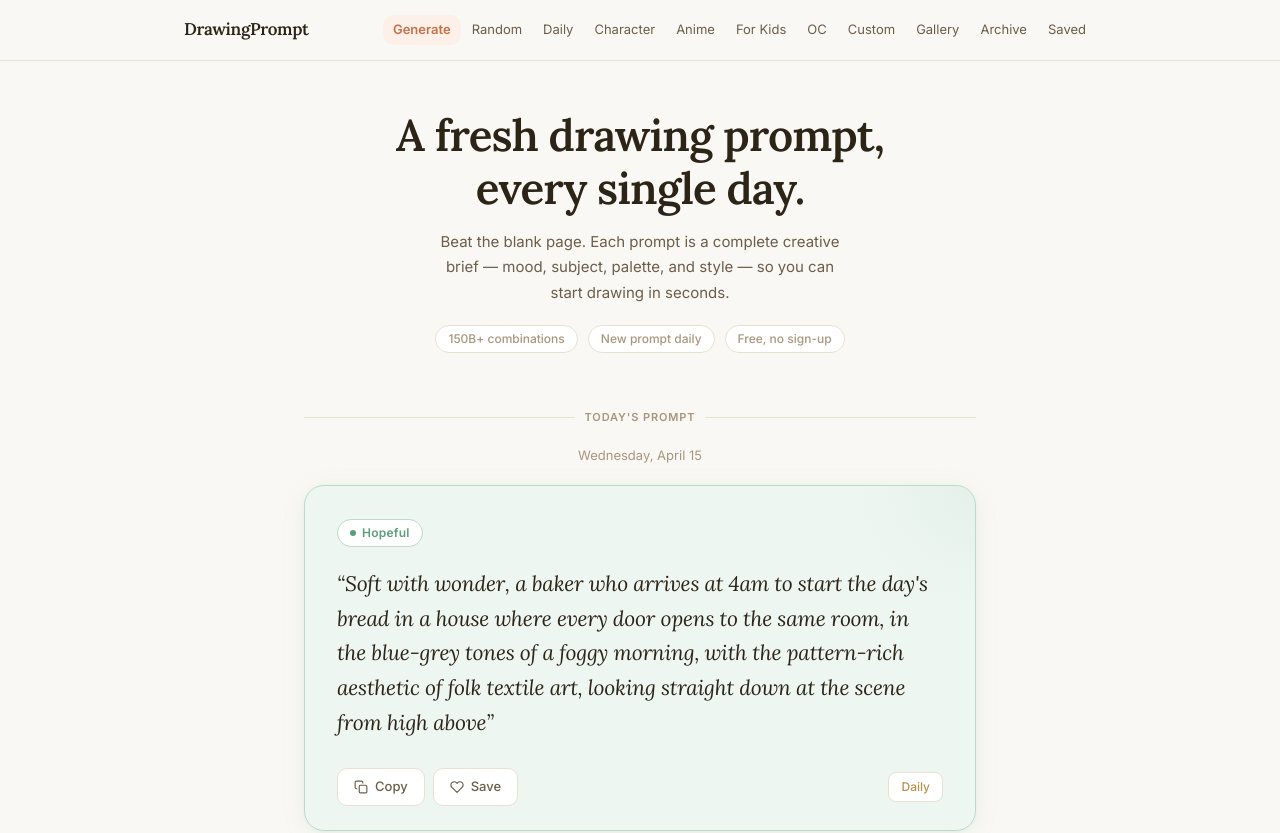
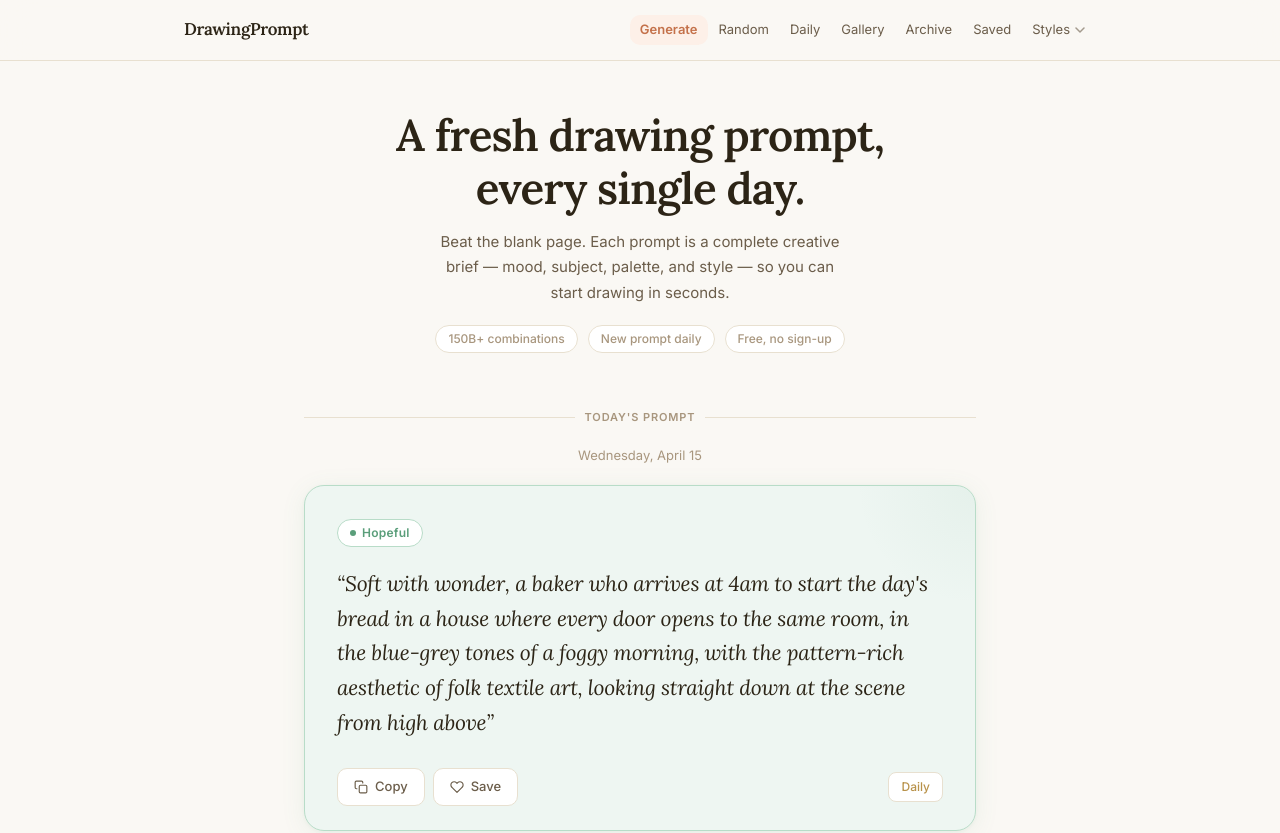
Before and after one commit to roach54023/drawprompt, a Next.js app: page / in a window 1280 px wide. Shown: the top 833 px of the page. Built offline with nearby package versions, Linux system fonts and the light colour scheme.

Commit message:
feat: collapse style pages into Styles dropdown in nav

```diff
--- a/components/Nav.tsx
+++ b/components/Nav.tsx
@@ -2,25 +2,46 @@
 
 import Link from "next/link";
 import { usePathname } from "next/navigation";
-import { useState } from "react";
+import { useState, useRef, useEffect } from "react";
 
-const links = [
+// 主导航（始终可见）
+const mainLinks = [
   { href: "/",                label: "Generate" },
   { href: "/random",          label: "Random" },
   { href: "/daily-challenge", label: "Daily" },
-  { href: "/character",       label: "Character" },
-  { href: "/anime",           label: "Anime" },
-  { href: "/for-kids",        label: "For Kids" },
-  { href: "/oc",              label: "OC" },
-  { href: "/custom",          label: "Custom" },
   { href: "/gallery",         label: "Gallery" },
   { href: "/blog",            label: "Archive" },
   { href: "/saved",           label: "Saved" },
 ];
 
+// Styles 下拉分组
+const styleLinks = [
+  { href: "/character", label: "Character" },
+  { href: "/anime",     label: "Anime" },
+  { href: "/for-kids",  label: "For Kids" },
+  { href: "/oc",        label: "OC" },
+  { href: "/custom",    label: "Custom" },
+];
+
 export default function Nav() {
   const pathname = usePathname();
-  const [open, setOpen] = useState(false);
+  const [mobileOpen, setMobileOpen] = useState(false);
+  const [dropdownOpen, setDropdownOpen] = useState(false);
+  const dropdownRef = useRef<HTMLDivElement>(null);
+
+  // 点击外部关闭下拉
+  useEffect(() => {
+    function handleClickOutside(e: MouseEvent) {
+      if (dropdownRef.current && !dropdownRef.current.contains(e.target as Node)) {
+        setDropdownOpen(false);
+      }
+    }
+    document.addEventListener("mousedown", handleClickOutside);
+    return () => document.removeEventListener("mousedown", handleClickOutside);
+  }, []);
+
+  // 当前是否在 Styles 子页
+  const inStyles = styleLinks.some((l) => pathname === l.href);
 
   return (
     <header
@@ -55,8 +76,9 @@ export default function Nav() {
         </Link>
 
         {/* Desktop nav */}
-        <nav style={{ display: "flex", alignItems: "center", gap: 1, overflowX: "auto", scrollbarWidth: "none" }} className="hidden md:flex">
-          {links.map((link) => {
+        <nav style={{ display: "flex", alignItems: "center", gap: 1 }} className="hidden md:flex">
+          {/* 主链接 */}
+          {mainLinks.map((link) => {
             const active = pathname === link.href;
             return (
               <Link
@@ -71,18 +93,100 @@ export default function Nav() {
                   background: active ? "var(--accent-pale)" : "transparent",
                   textDecoration: "none",
                   transition: "all 0.15s",
+                  whiteSpace: "nowrap",
                 }}
               >
                 {link.label}
               </Link>
             );
           })}
+
+          {/* Styles 下拉 */}
+          <div ref={dropdownRef} style={{ position: "relative" }}>
+            <button
+              onClick={() => setDropdownOpen((v) => !v)}
+              style={{
+                display: "flex",
+                alignItems: "center",
+                gap: 4,
+                padding: "5px 10px",
+                borderRadius: 10,
+                fontSize: 13,
+                fontWeight: inStyles ? 600 : 400,
+                color: inStyles ? "var(--accent)" : "var(--text-secondary)",
+                background: inStyles ? "var(--accent-pale)" : "transparent",
+                border: "none",
+                cursor: "pointer",
+                transition: "all 0.15s",
+                whiteSpace: "nowrap",
+              }}
+              aria-haspopup="true"
+              aria-expanded={dropdownOpen}
+            >
+              Styles
+              <svg
+                width="12"
+                height="12"
+                viewBox="0 0 12 12"
+                fill="currentColor"
+                style={{
+                  transition: "transform 0.15s",
+                  transform: dropdownOpen ? "rotate(180deg)" : "rotate(0deg)",
+                  opacity: 0.6,
+                }}
+              >
+                <path d="M2 4l4 4 4-4" stroke="currentColor" strokeWidth="1.5" fill="none" strokeLinecap="round" strokeLinejoin="round" />
+              </svg>
+            </button>
+
+            {/* 下拉面板 */}
+            {dropdownOpen && (
+              <div
+                style={{
+                  position: "absolute",
+                  top: "calc(100% + 8px)",
+                  right: 0,
+                  background: "var(--bg)",
+                  border: "1px solid var(--border)",
+                  borderRadius: 14,
+                  padding: "6px",
+                  minWidth: 140,
+                  boxShadow: "0 8px 24px rgba(0,0,0,0.08)",
+                  zIndex: 100,
+                }}
+              >
+                {styleLinks.map((link) => {
+                  const active = pathname === link.href;
+                  return (
+                    <Link
+                      key={link.href}
+                      href={link.href}
+                      onClick={() => setDropdownOpen(false)}
+                      style={{
+                        display: "block",
+                        padding: "8px 12px",
+                        borderRadius: 9,
+                        fontSize: 13,
+                        fontWeight: active ? 600 : 400,
+                        color: active ? "var(--accent)" : "var(--text-secondary)",
+                        background: active ? "var(--accent-pale)" : "transparent",
+                        textDecoration: "none",
+                        transition: "background 0.1s",
+                      }}
+                    >
+                      {link.label}
+                    </Link>
+                  );
+                })}
+              </div>
+            )}
+          </div>
         </nav>
 
         {/* Mobile hamburger */}
         <button
           className="md:hidden"
-          onClick={() => setOpen(!open)}
+          onClick={() => setMobileOpen(!mobileOpen)}
           style={{
             background: "none",
             border: "none",
@@ -93,7 +197,7 @@ export default function Nav() {
           aria-label="Menu"
         >
           <svg width="20" height="20" viewBox="0 0 20 20" fill="currentColor">
-            {open ? (
+            {mobileOpen ? (
               <path fillRule="evenodd" d="M4.293 4.293a1 1 0 011.414 0L10 8.586l4.293-4.293a1 1 0 111.414 1.414L11.414 10l4.293 4.293a1 1 0 01-1.414 1.414L10 11.414l-4.293 4.293a1 1 0 01-1.414-1.414L8.586 10 4.293 5.707a1 1 0 010-1.414z" clipRule="evenodd" />
             ) : (
               <path fillRule="evenodd" d="M3 5a1 1 0 011-1h12a1 1 0 110 2H4a1 1 0 01-1-1zM3 10a1 1 0 011-1h12a1 1 0 110 2H4a1 1 0 01-1-1zM3 15a1 1 0 011-1h12a1 1 0 110 2H4a1 1 0 01-1-1z" clipRule="evenodd" />
@@ -102,8 +206,8 @@ export default function Nav() {
         </button>
       </div>
 
-      {/* Mobile menu */}
-      {open && (
+      {/* Mobile menu — 全部平铺，分组显示 */}
+      {mobileOpen && (
         <div
           style={{
             borderTop: "1px solid var(--border)",
@@ -112,13 +216,54 @@ export default function Nav() {
           }}
           className="md:hidden"
         >
-          {links.map((link) => {
+          {/* 主链接 */}
+          {mainLinks.map((link) => {
             const active = pathname === link.href;
             return (
               <Link
                 key={link.href}
                 href={link.href}
-                onClick={() => setOpen(false)}
+                onClick={() => setMobileOpen(false)}
+                style={{
+                  display: "block",
+                  padding: "10px 12px",
+                  borderRadius: 10,
+                  fontSize: 15,
+                  fontWeight: active ? 600 : 400,
+                  color: active ? "var(--accent)" : "var(--text-secondary)",
+                  background: active ? "var(--accent-pale)" : "transparent",
+                  textDecoration: "none",
+                  marginBottom: 2,
+                }}
+              >
+                {link.label}
+              </Link>
+            );
+          })}
+
+          {/* Styles 分组标题 */}
+          <div
+            style={{
+              fontSize: 11,
+              fontWeight: 600,
+              color: "var(--text-secondary)",
+              opacity: 0.5,
+              letterSpacing: "0.06em",
+              textTransform: "uppercase",
+              padding: "10px 12px 4px",
+            }}
+          >
+            Styles
+          </div>
+
+          {/* Styles 子链接 */}
+          {styleLinks.map((link) => {
+            const active = pathname === link.href;
+            return (
+              <Link
+                key={link.href}
+                href={link.href}
+                onClick={() => setMobileOpen(false)}
                 style={{
                   display: "block",
                   padding: "10px 12px",
```
